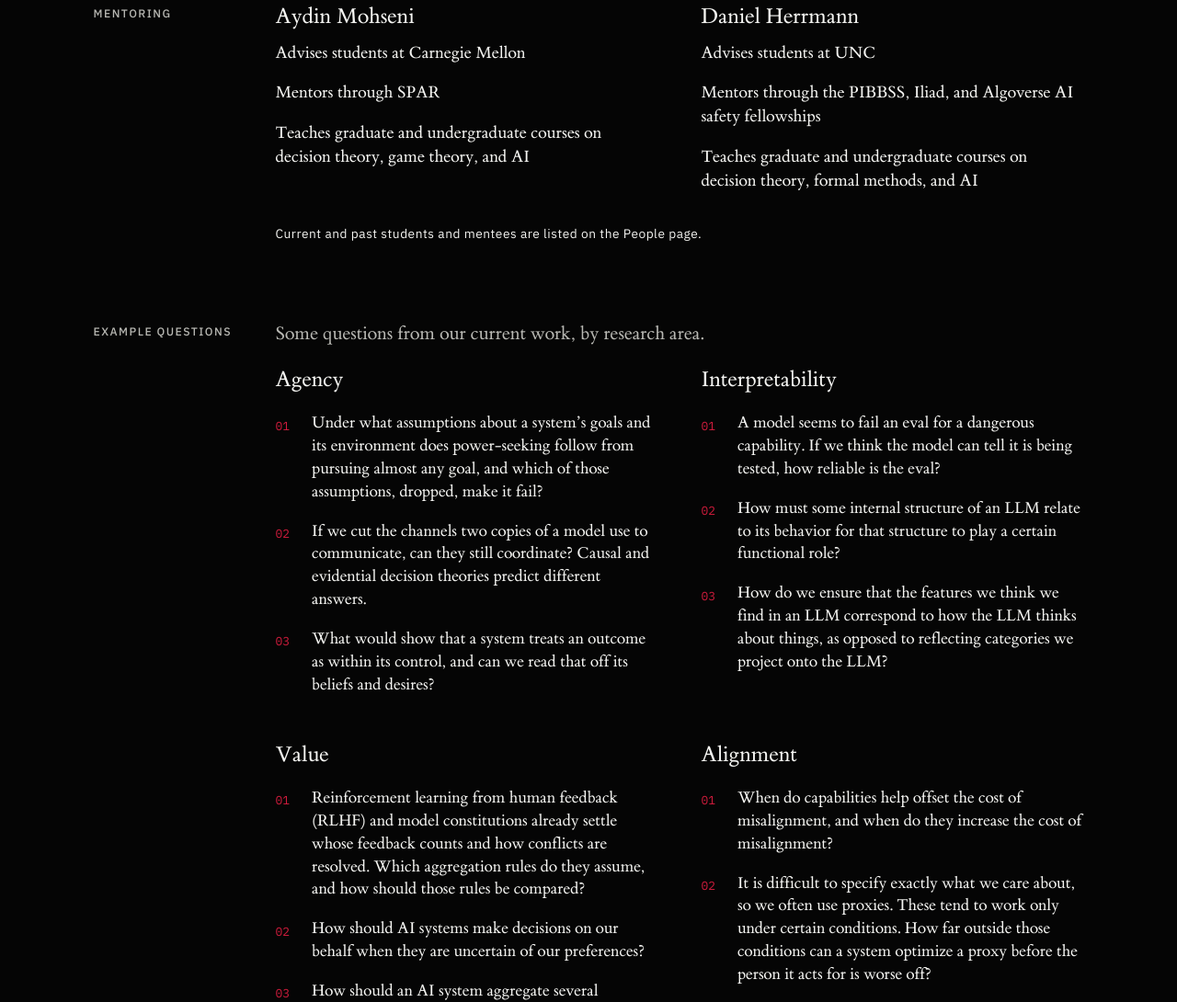
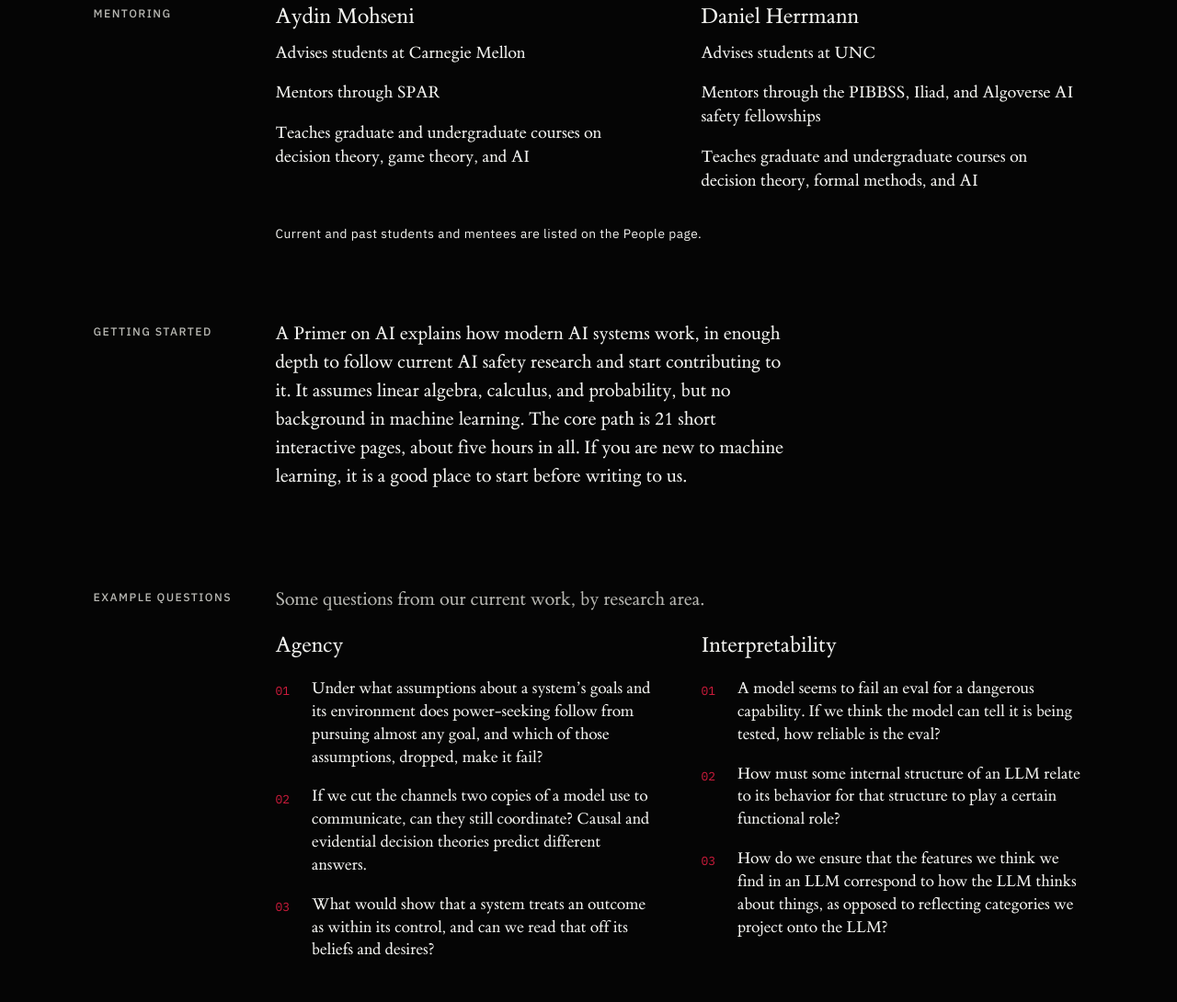
Before and after one commit to amohseni/Existential-Proof-AI-Safety-Website, a plain HTML site: page work-with-us.html in a window 1280 px wide. Shown: the part 773-1863 px from the top of the page at 92% size. Drawn offline with Linux system fonts and the light colour scheme.

Commit message:
Work with us: Getting started section pointing to A Primer on AI
Co-Authored-By: Claude Opus 5.5 <noreply@anthropic.com>
Claude-Session: https://claude.ai/code/session_0195FafKjWUUk8G1jbb1oEXt

```diff
--- a/work-with-us.html
+++ b/work-with-us.html
@@ -85,6 +85,13 @@
   </div>
 </section>
 
+<section class="section" id="getting-started">
+  <p class="label">Getting started</p>
+  <div class="body">
+    <p><a href="https://aydinmohseni.com/teaching/primer-on-ai/">A Primer on AI</a> explains how modern AI systems work, in enough depth to follow current AI safety research and start contributing to it. It assumes linear algebra, calculus, and probability, but no background in machine learning. The core path is 21 short interactive pages, about five hours in all. If you are new to machine learning, it is a good place to start before writing to us.</p>
+  </div>
+</section>
+
 <section class="section section--wide" id="questions">
   <p class="label">Example questions</p>
   <div class="body">
```
